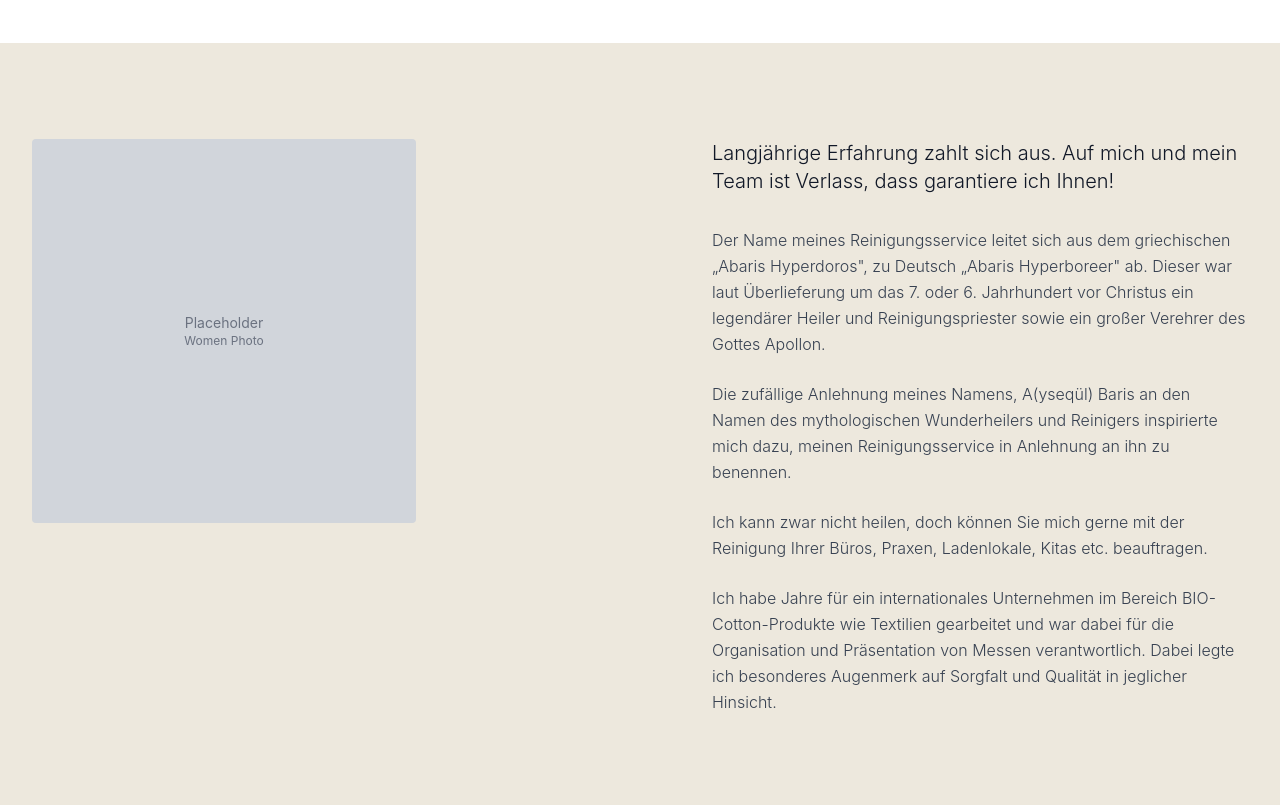
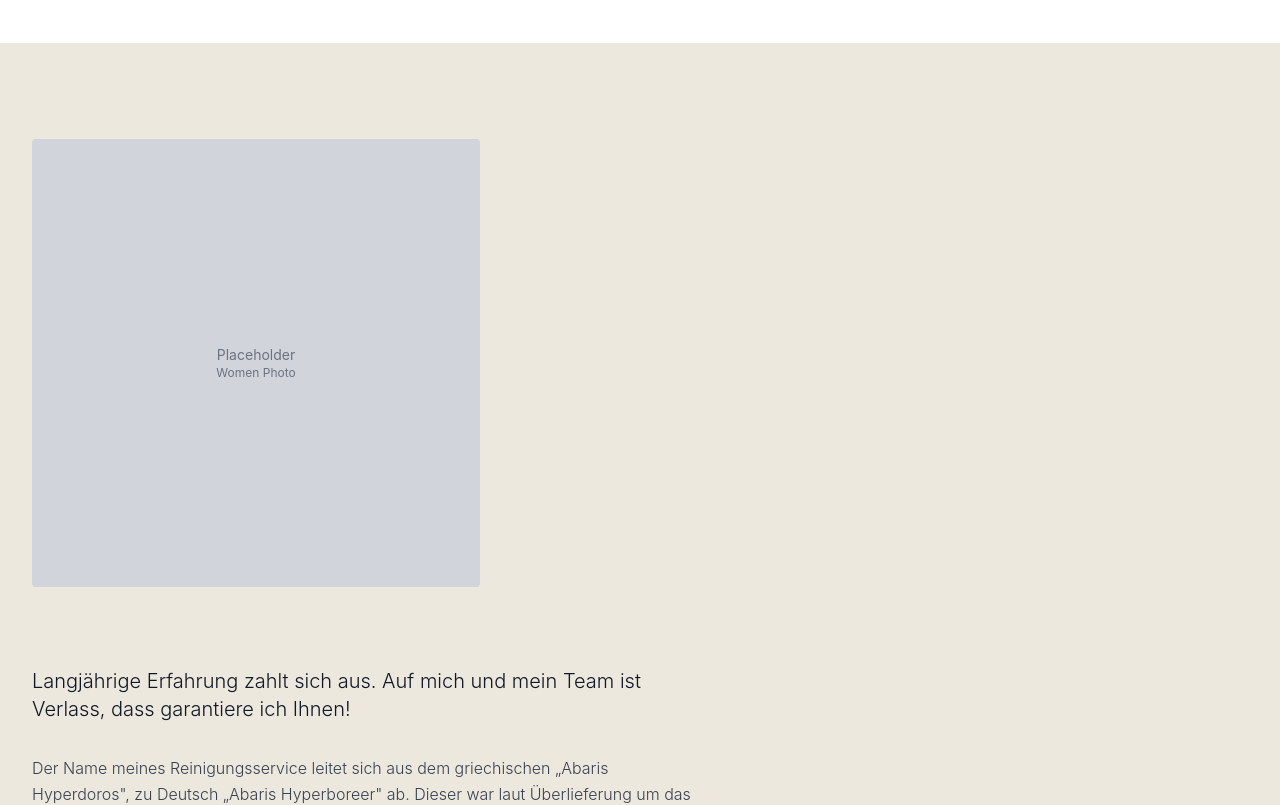
Before and after one commit to ecoezer/abaris, a React (Vite) app: page / in a window 1280 px wide. Shown: the part 1520-2325 px from the top of the page. Built offline with nearby package versions, Linux system fonts and the light colour scheme.

Commit message:
Updated About.jsx

```diff
--- a/src/components/About.jsx
+++ b/src/components/About.jsx
@@ -5,9 +5,9 @@ function About() {
   return (
     <div id="about" className="bg-[#ede8dd] py-16 md:py-24">
       <div className="max-w-7xl mx-auto px-4 md:px-8">
-        <div className="grid grid-cols-1 lg:grid-cols-2 gap-12 md:gap-20 items-start">
-          <div className="flex justify-center lg:justify-start">
-            <div className="w-full max-w-sm h-96 bg-gray-300 rounded flex items-center justify-center">
+        <div className="flex flex-col gap-12 md:gap-20">
+          <div className="w-full max-w-md mx-0">
+            <div className="w-full aspect-square bg-gray-300 rounded flex items-center justify-center">
               <span className="text-gray-500 text-center">
                 <p className="text-sm">Placeholder</p>
                 <p className="text-xs">Women Photo</p>
@@ -15,24 +15,24 @@ function About() {
             </div>
           </div>
 
-          <div className="lg:pl-8">
-            <p className="text-gray-900 font-light text-lg md:text-xl leading-relaxed mb-8">
+          <div className="w-full">
+            <p className="text-gray-900 font-light text-lg md:text-xl leading-relaxed mb-8 max-w-2xl">
               Langjährige Erfahrung zahlt sich aus. Auf mich und mein Team ist Verlass, dass garantiere ich Ihnen!
             </p>
 
-            <p className="text-gray-700 font-light mb-6 leading-relaxed text-base">
+            <p className="text-gray-700 font-light mb-6 leading-relaxed text-base max-w-2xl">
               Der Name meines Reinigungsservice leitet sich aus dem griechischen „Abaris Hyperdoros", zu Deutsch „Abaris Hyperboreer" ab. Dieser war laut Überlieferung um das 7. oder 6. Jahrhundert vor Christus ein legendärer Heiler und Reinigungspriester sowie ein großer Verehrer des Gottes Apollon.
             </p>
 
-            <p className="text-gray-700 font-light mb-6 leading-relaxed text-base">
+            <p className="text-gray-700 font-light mb-6 leading-relaxed text-base max-w-2xl">
               Die zufällige Anlehnung meines Namens, A(yseqül) Baris an den Namen des mythologischen Wunderheilers und Reinigers inspirierte mich dazu, meinen Reinigungsservice in Anlehnung an ihn zu benennen.
             </p>
 
-            <p className="text-gray-700 font-light mb-6 leading-relaxed text-base">
+            <p className="text-gray-700 font-light mb-6 leading-relaxed text-base max-w-2xl">
               Ich kann zwar nicht heilen, doch können Sie mich gerne mit der Reinigung Ihrer Büros, Praxen, Ladenlokale, Kitas etc. beauftragen.
             </p>
 
-            <p className="text-gray-700 font-light leading-relaxed text-base">
+            <p className="text-gray-700 font-light leading-relaxed text-base max-w-2xl">
               Ich habe Jahre für ein internationales Unternehmen im Bereich BIO-Cotton-Produkte wie Textilien gearbeitet und war dabei für die Organisation und Präsentation von Messen verantwortlich. Dabei legte ich besonderes Augenmerk auf Sorgfalt und Qualität in jeglicher Hinsicht.
             </p>
           </div>
```
